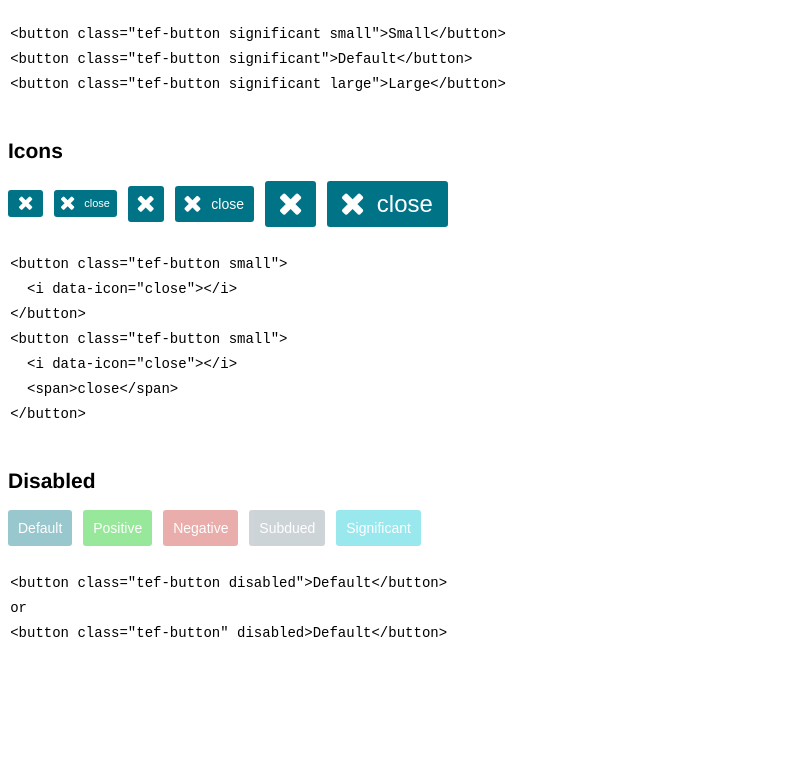
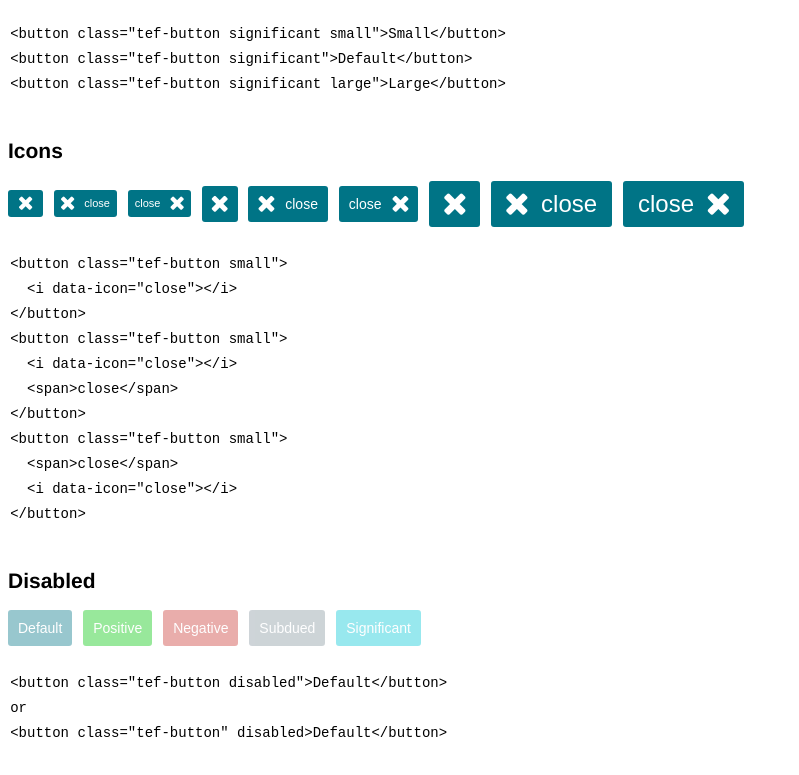
Before and after one commit to rnowm/rcomponents, a website: page index.html in a window 1280 px wide. Shown: the part 1105-1880 px from the top of the page, without its empty margins (0-799 px from the left). Before the commit the page ends 1784 px from the top, so only its background shows below. Drawn offline with Linux system fonts and the light colour scheme.

Commit message:
fixed space in icon

```diff
--- a/bower.json
+++ b/bower.json
@@ -1,6 +1,6 @@
 {
   "name": "buttons",
-  "version": "0.1.3",
+  "version": "0.1.4",
   "homepage": "https://github.com/tef-components/buttons",
   "authors": [
     "the TEF components team"
--- a/index.html
+++ b/index.html
@@ -123,6 +123,10 @@
         <i data-icon="close"></i>
         <span>close</span>
       </button>
+      <button class="tef-button small">
+        <span>close</span>
+        <i data-icon="close"></i>
+      </button>
       <button class="tef-button">
         <i data-icon="close"></i>
       </button>
@@ -130,12 +134,20 @@
         <i data-icon="close"></i>
         <span>close</span>
       </button>
+      <button class="tef-button">
+        <span>close</span>
+        <i data-icon="close"></i>
+      </button>
       <button class="tef-button large">
         <i data-icon="close"></i>
       </button>
       <button class="tef-button large">
         <i data-icon="close"></i>
         <span>close</span>
+      </button>
+      <button class="tef-button large">
+        <span>close</span>
+        <i data-icon="close"></i>
       </button>
     </div>
     <code>
@@ -146,6 +158,10 @@
         <button class="tef-button small">
           <i data-icon="close"></i>
           <span>close</span>
+        </button>
+        <button class="tef-button small">
+          <span>close</span>
+          <i data-icon="close"></i>
         </button>
       </style>
     </code>
--- a/less/buttons.less
+++ b/less/buttons.less
@@ -51,6 +51,10 @@
   }
 
   [data-icon] + span {
+    margin-left: 7px;
+  }
+
+  span + [data-icon] {
     margin-left: 7px;
   }
 
```
Also changed, not shown: css/buttons.css, css/buttons.min.css.
